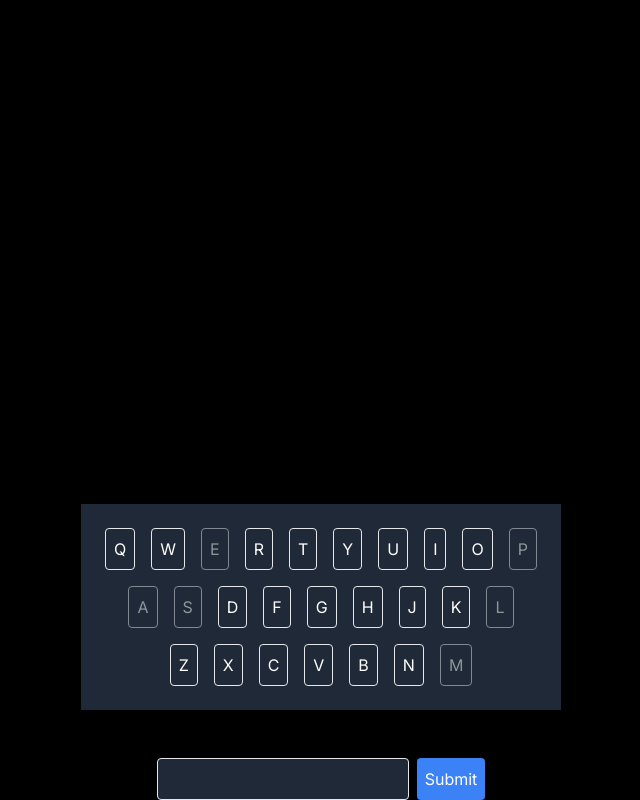
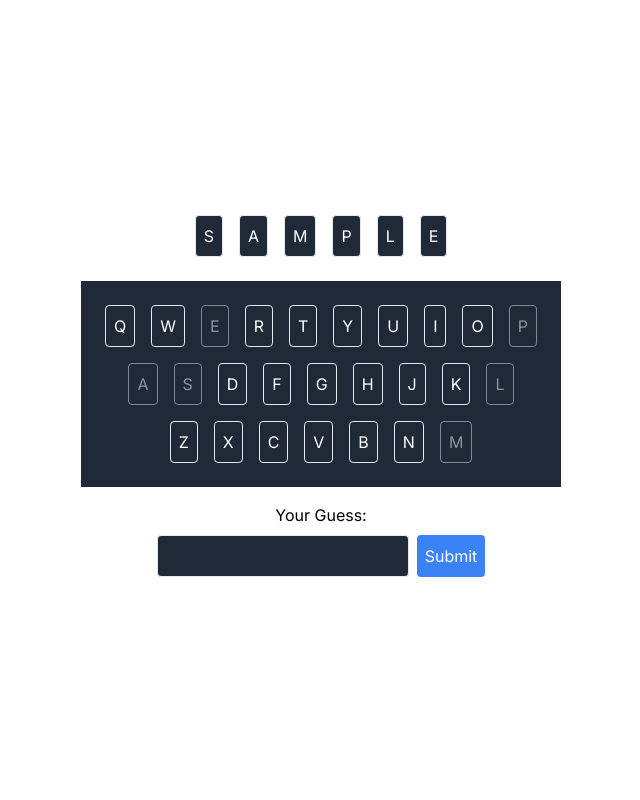
Before and after one commit to VinnyShipley/Wordle_Thing, a Next.js app: page / in a window 1280 px wide. Both pictures are taken after typing "Sample" into the empty fields and a click on the button "Submit". Shown: the whole page, without its empty margins (319-959 px from the left). Built offline with nearby package versions, Linux system fonts and the light colour scheme.

Commit message:
display working

```diff
--- /dev/null
+++ b/src/app/components/displayed_answers.js
@@ -0,0 +1,17 @@
+'use client'
+// src/components/DisplayedAnswers.js
+import React from 'react';
+import GuessedWordsDisplay from './guessed_words_display.js';
+
+const DisplayedAnswers = ({ submittedWords }) => {
+  return (
+    <div className="mt-4 flex flex-col items-center">
+      <h2 className="text-3xl font-bold mb-2">Submitted Words:</h2>
+      {submittedWords.map((word, index) => (
+        <GuessedWordsDisplay key={index} word={word} />
+      ))}
+    </div>
+  );
+};
+
+export default DisplayedAnswers;
--- /dev/null
+++ b/src/app/components/guessed_words_display.js
@@ -0,0 +1,20 @@
+'use client'
+import React from 'react';
+
+const GuessedWordsDisplay = ({ guessedWords }) => {
+  return (
+    <div className="mb-2">
+      {guessedWords.map((word, wordIndex) => (
+        <div key={wordIndex} className="m-2 p-2 text-white rounded justify-center" style={{ display: 'flex' }}>
+          {word.split('').map((letter, letterIndex) => (
+            <div key={letterIndex} className="m-2 p-2 bg-gray-800 text-white rounded border">
+              {letter}
+            </div>
+          ))}
+        </div>
+      ))}
+    </div>
+  );
+};
+
+export default GuessedWordsDisplay;
--- a/src/app/page.js
+++ b/src/app/page.js
@@ -2,26 +2,24 @@
 import React, { useState } from 'react';
 import OnScreenKeyboard from './components/keyboard.js';
 import WordGuess from './components/word_guess.js';
+import GuessedWordsDisplay from './components/guessed_words_display.js';
 
 const Home = () => {
   const [fadedLetters, setFadedLetters] = React.useState([]);
+  const [guessedWords, setGuessedWords] = useState([]);
 
   const handleWordGuess = (word) => {
     setFadedLetters((prevFadedLetters) => [...prevFadedLetters, ...word.split('')]);
-    // Additional logic for handling the word guess
+    setGuessedWords((prevGuessedWords) => [...prevGuessedWords, word]);
   };
 
   return (
-    <div className="flex flex-col items-center justify-center min-h-screen bg-black text-white">
+    <div className="flex flex-col items-center justify-center min-h-screen bg-white text-black">
       <main className="text-center mb-8">
-        {/* Your game content here */}
+        <GuessedWordsDisplay guessedWords={guessedWords} />
+        <OnScreenKeyboard fadedLetters={fadedLetters} />
+        <WordGuess onGuess={handleWordGuess} />
       </main>
-
-      {/* On-screen keyboard */}
-      <OnScreenKeyboard fadedLetters={fadedLetters} />
-
-      {/* Word guess component */}
-      <WordGuess onGuess={handleWordGuess} />
     </div>
   );
 };
```
